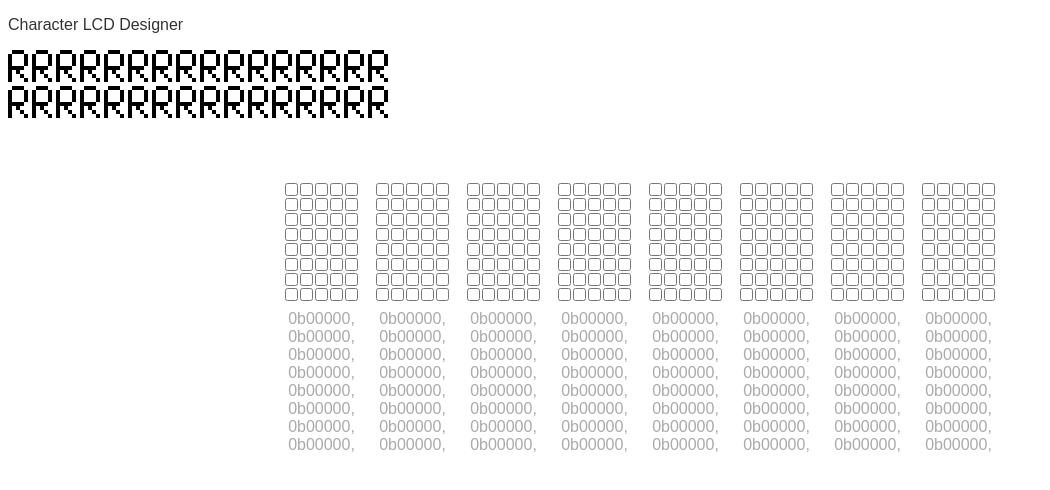
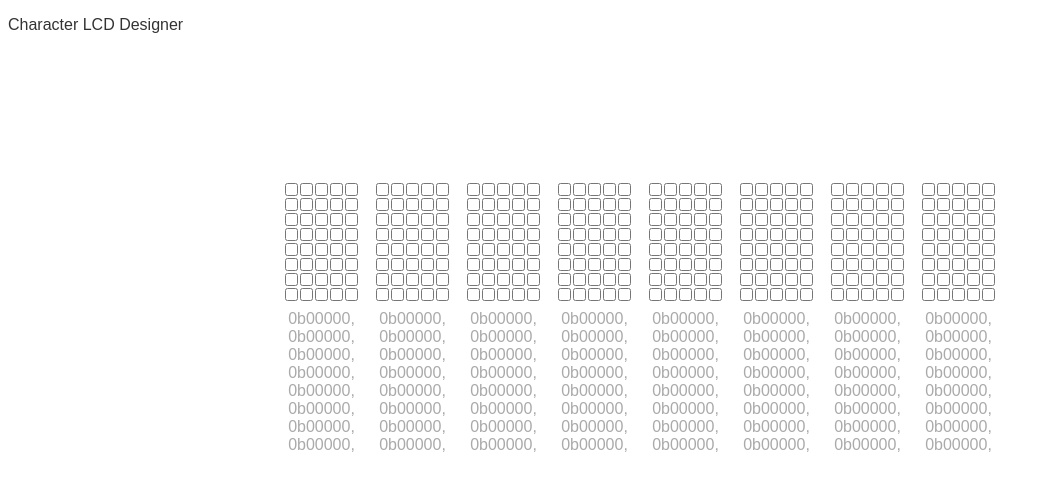
Before and after one commit to mateusznowakdev/charlcd-designer, a React (Vite) app: page / in a window 1280 px wide. Shown: the top 490 px of the page, without its empty margins (0-1050 px from the left). Built offline with nearby package versions, Linux system fonts and the light colour scheme; a web font is replaced by a local one.

Commit message:
Display first character from character map

```diff
--- a/src/App.jsx
+++ b/src/App.jsx
@@ -20,7 +20,7 @@ function bitArrayToString(arr) {
   return "0b" + arr.map((value) => +value).join("");
 }
 
-function CharacterCanvas() {
+function CharacterCanvas({ characters }) {
   useEffect(() => {
     const canvas = document.getElementById("character-canvas");
 
@@ -29,48 +29,7 @@ function CharacterCanvas() {
 
     const context = canvas.getContext("2d");
 
-    const data = [
-      false,
-      true,
-      true,
-      true,
-      false,
-      true,
-      false,
-      false,
-      false,
-      true,
-      true,
-      false,
-      false,
-      false,
-      true,
-      true,
-      false,
-      false,
-      false,
-      true,
-      true,
-      true,
-      true,
-      true,
-      false,
-      true,
-      false,
-      true,
-      false,
-      false,
-      true,
-      false,
-      false,
-      true,
-      false,
-      true,
-      false,
-      false,
-      false,
-      true,
-    ];
+    const data = characters[0];
 
     const secondCanvas = document.createElement("canvas");
     secondCanvas.width = 128;
@@ -104,7 +63,7 @@ function CharacterCanvas() {
 
     context.imageSmoothingEnabled = false;
     context.drawImage(secondCanvas, 0, 0, 512, 128);
-  }, []);
+  }, [characters]);
 
   return (
     <div>
@@ -163,7 +122,7 @@ export default function App() {
 
   return (
     <>
-      <CharacterCanvas />
+      <CharacterCanvas characters={characters} />
       <div className="custom-characters">
         {characters.slice(0, CHARACTER_CUSTOM_COUNT).map((pixels, id) => (
           <CustomCharacter
```
